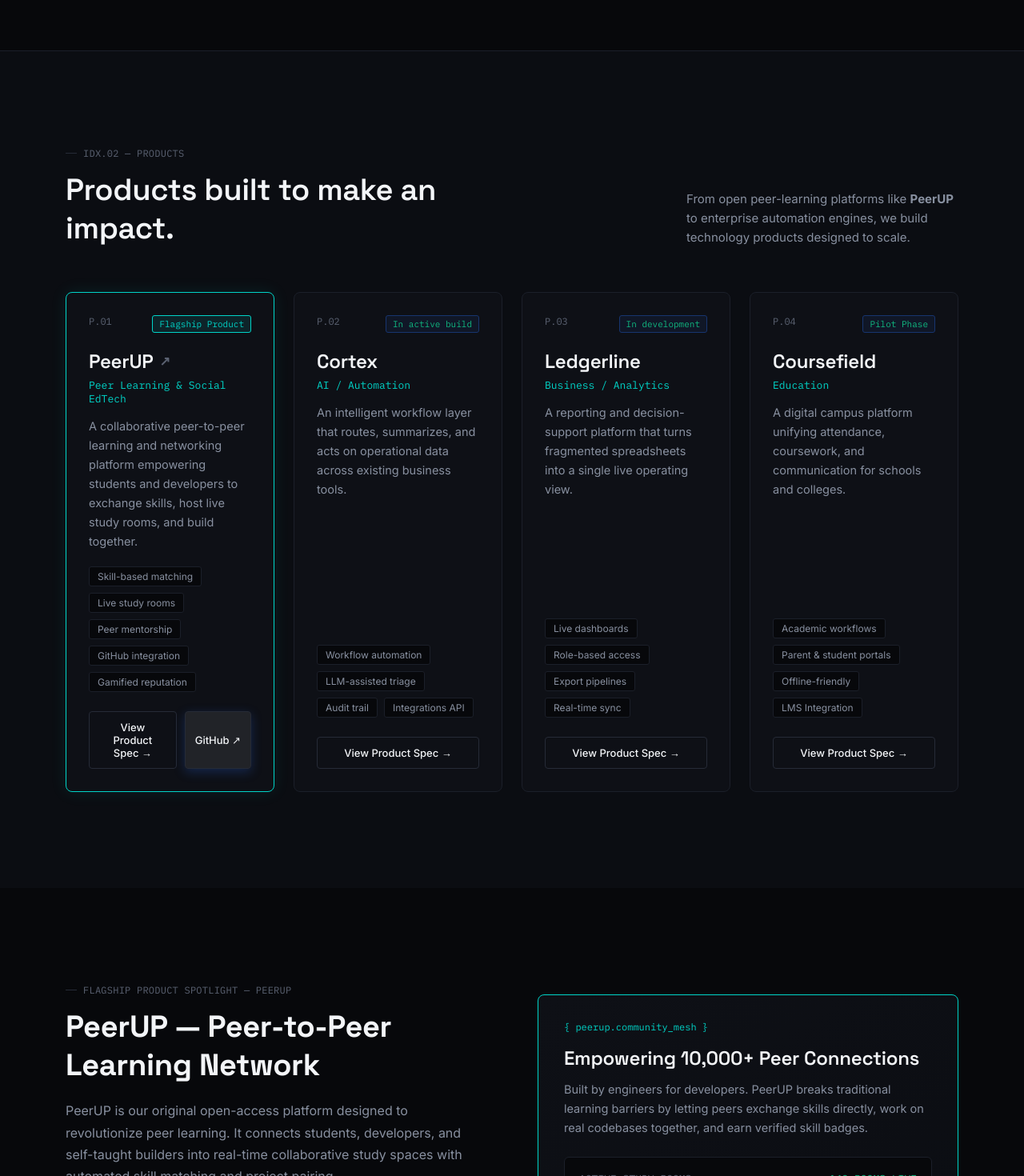
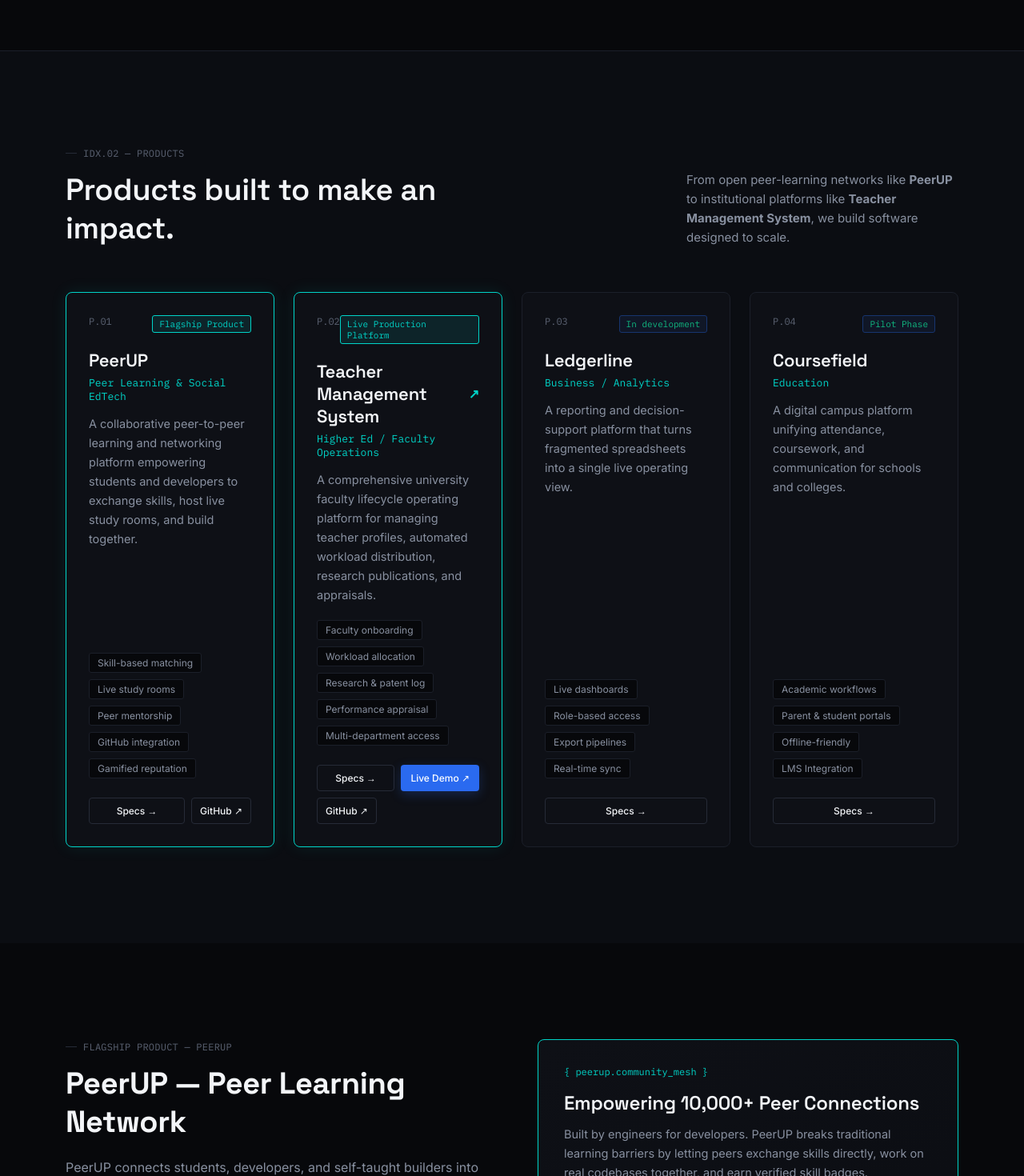
Before and after one commit to ShubhamAlapure/Terminal-W, a React (Vite) app: page / in a window 1280 px wide. Shown: the part 1330-2800 px from the top of the page at 80% size. Built offline with nearby package versions, Linux system fonts and the light colour scheme.

Commit message:
Replace Cortex section with Teacher Management System real product

```diff
--- a/package.json
+++ b/package.json
@@ -17,6 +17,7 @@
     "@types/react": "^18.3.5",
     "@types/react-dom": "^18.3.0",
     "@vitejs/plugin-react": "^4.3.1",
+    "vercel": "^59.11.2",
     "vite": "^5.4.2"
   }
 }
--- a/src/TerminalW.jsx
+++ b/src/TerminalW.jsx
@@ -35,14 +35,17 @@
   },
   {
     idx: "P.02",
-    id: "cortex",
-    name: "Cortex",
-    category: "AI / Automation",
-    desc: "An intelligent workflow layer that routes, summarizes, and acts on operational data across existing business tools.",
-    caps: ["Workflow automation", "LLM-assisted triage", "Audit trail", "Integrations API"],
-    status: "In active build",
-    metrics: "4.2x Faster Response Time",
-    details: "Cortex connects to Slack, GitHub, Jira, and CRM endpoints to automate complex triage and task routing using fine-tuned models.",
+    id: "teacher-management",
+    name: "Teacher Management System",
+    category: "Higher Ed / Faculty Operations",
+    desc: "A comprehensive university faculty lifecycle operating platform for managing teacher profiles, automated workload distribution, research publications, and appraisals.",
+    caps: ["Faculty onboarding", "Workload allocation", "Research & patent log", "Performance appraisal", "Multi-department access"],
+    status: "Live Production Platform",
+    metrics: "100% Automated Academic Workflows",
+    details: "Built for higher education institutions like MIT-ADT University, the Teacher Lifecycle Management System unifies faculty records, automated subject & credit hour allocations, research paper tracking, and promotion workflows.",
+    githubUrl: "https://github.com/ShubhamAlapure/teacher_management_system",
+    demoUrl: "https://teacher-management-system-chi.vercel.app/",
+    featured: true,
   },
   {
     idx: "P.03",
@@ -114,7 +117,7 @@
 
 const METRICS = [
   { label: "Active PeerUP Users & Connections", value: 10, prefix: "", suffix: "k+" },
-  { label: "Products in build", value: 12, prefix: "", suffix: "+" },
+  { label: "Faculty Records & Operations Managed", value: 100, prefix: "", suffix: "%" },
   { label: "Technologies in active use", value: 24, prefix: "", suffix: "+" },
   { label: "Engineers and designers", value: 45, prefix: "", suffix: "+" },
 ];
@@ -238,12 +241,12 @@
   );
 }
 
-// Interactive Cortex Triage Demo Widget
-function CortexDemoWidget() {
+// Interactive Teacher Management System Faculty Operations Simulator Widget
+function TeacherManagementDemoWidget() {
   const [logs, setLogs] = useState([
-    { id: 1, type: "EVENT", text: "Customer escalation #1042 received from Zendesk", time: "12:44:01" },
-    { id: 2, type: "AI_ANALYSIS", text: "Cortex LLM classified issue as High Priority (Billing API latency)", time: "12:44:02" },
-    { id: 3, type: "ACTION", text: "Routed ticket to #dev-oncall & updated Linear issue #ENG-882", time: "12:44:03" },
+    { id: 1, type: "FACULTY_VERIFIED", text: "Prof. S. Alapure registered to Department of Computer Science", time: "10:14:01" },
+    { id: 2, type: "WORKLOAD_ALIGNED", text: "Allocated CS-401 (DBMS) & CS-401L Lab — 16 Credit Hours/wk", time: "10:14:02" },
+    { id: 3, type: "RESEARCH_LOGGED", text: "IEEE Paper & Indian Patent #2026-CS-991 added to annual appraisal", time: "10:14:03" },
   ]);
   const [simulating, setSimulating] = useState(false);
 
@@ -253,23 +256,23 @@
     const timeStr = new Date().toLocaleTimeString();
 
     let newLogs = [];
-    if (preset === "devops") {
+    if (preset === "onboarding") {
       newLogs = [
-        { id: Date.now(), type: "EVENT", text: "AWS CloudWatch Alert: Spike in 500 errors on /api/v1/auth", time: timeStr },
-        { id: Date.now() + 1, type: "AI_ANALYSIS", text: "Cortex isolated root cause to DB connection pool exhaustion", time: timeStr },
-        { id: Date.now() + 2, type: "ACTION", text: "Triggered auto-scaling policy & notified SRE team lead", time: timeStr },
+        { id: Date.now(), type: "FACULTY_VERIFIED", text: "New Faculty Profile: Dr. R. Kulkarni onboarded to IT Department", time: timeStr },
+        { id: Date.now() + 1, type: "CREDENTIALS_SYNC", text: "PhD & Master credentials verified against University HR database", time: timeStr },
+        { id: Date.now() + 2, type: "ROLES_ASSIGNED", text: "Granted Associate Professor & Senior Research Advisor access", time: timeStr },
       ];
-    } else if (preset === "sales") {
+    } else if (preset === "workload") {
       newLogs = [
-        { id: Date.now(), type: "EVENT", text: "Inbound Enterprise Lead from ACME Corp ($120k ARR)", time: timeStr },
-        { id: Date.now() + 1, type: "AI_ANALYSIS", text: "Enriched lead via Clearbit & scored intent at 98/100", time: timeStr },
-        { id: Date.now() + 2, type: "ACTION", text: "Scheduled intro call & populated Salesforce opportunity", time: timeStr },
+        { id: Date.now(), type: "SUBJECT_ASSIGNED", text: "Assigned CS-502 (Distributed Systems & Cloud Computing - 4 Credits)", time: timeStr },
+        { id: Date.now() + 1, type: "LAB_ALLOCATION", text: "Allocated CS-502L Practical Sessions (Batch A1 & A2 - 4 Hours/wk)", time: timeStr },
+        { id: Date.now() + 2, type: "COMPLIANCE_PASS", text: "Total Faculty Workload: 16 Hours/wk — 100% AICTE/UGC Compliant", time: timeStr },
       ];
     } else {
       newLogs = [
-        { id: Date.now(), type: "EVENT", text: "Incoming user refund request via Intercom", time: timeStr },
-        { id: Date.now() + 1, type: "AI_ANALYSIS", text: "Verified transaction history & SLA policy compliance", time: timeStr },
-        { id: Date.now() + 2, type: "ACTION", text: "Auto-approved refund ($49.00) & sent confirmation email", time: timeStr },
+        { id: Date.now(), type: "PAPER_LOGGED", text: "IEEE Transactions Paper #9941 verified by University R&D Cell", time: timeStr },
+        { id: Date.now() + 1, type: "PATENT_RECORDED", text: "AI Academic Scheduling Patent application filed & indexed", time: timeStr },
+        { id: Date.now() + 2, type: "APPRAISAL_EVAL", text: "Annual Performance Appraisal Index score updated to Tier 1 (96/100)", time: timeStr },
       ];
     }
 
@@ -295,27 +298,27 @@
             <span style={{ width: 10, height: 10, borderRadius: "50%", background: "#27C93F" }} />
           </div>
           <span style={{ fontFamily: "'IBM Plex Mono', monospace", fontSize: 12, color: COLORS.cyan, fontWeight: 500 }}>
-            cortex.live-operating-view v2.4
+            tlms.faculty-portal v3.2 (MIT-ADT University Pune)
           </span>
         </div>
         <div style={{ display: "flex", gap: 8 }}>
           <span style={{ fontSize: 11, fontFamily: "'IBM Plex Mono', monospace", color: COLORS.green, background: "rgba(16, 185, 129, 0.1)", padding: "2px 8px", borderRadius: 12, border: "1px solid rgba(16, 185, 129, 0.3)" }}>
-            ● RUNNING
+            ● LIVE PLATFORM
           </span>
         </div>
       </div>
 
       {/* Control Buttons */}
       <div style={{ padding: "14px 18px", background: "rgba(14, 16, 22, 0.5)", borderBottom: `1px solid ${COLORS.border}`, display: "flex", gap: 10, flexWrap: "wrap", alignItems: "center" }}>
-        <span style={{ fontSize: 12, color: COLORS.mutedDim, fontFamily: "'IBM Plex Mono', monospace" }}>Trigger Event:</span>
-        <button onClick={() => runSimulation("devops")} className="ghost-btn" style={{ padding: "6px 12px", fontSize: 12, borderRadius: 4 }}>
-          ⚡ DevOps Alert
+        <span style={{ fontSize: 12, color: COLORS.mutedDim, fontFamily: "'IBM Plex Mono', monospace" }}>Test Workflow:</span>
+        <button onClick={() => runSimulation("onboarding")} className="ghost-btn" style={{ padding: "6px 12px", fontSize: 12, borderRadius: 4 }}>
+          👨‍🏫 Faculty Onboarding
         </button>
-        <button onClick={() => runSimulation("sales")} className="ghost-btn" style={{ padding: "6px 12px", fontSize: 12, borderRadius: 4 }}>
-          💼 Sales Lead
+        <button onClick={() => runSimulation("workload")} className="ghost-btn" style={{ padding: "6px 12px", fontSize: 12, borderRadius: 4 }}>
+          📚 Workload Allocation
         </button>
-        <button onClick={() => runSimulation("support")} className="ghost-btn" style={{ padding: "6px 12px", fontSize: 12, borderRadius: 4 }}>
-          🛠 Support Refund
+        <button onClick={() => runSimulation("appraisal")} className="ghost-btn" style={{ padding: "6px 12px", fontSize: 12, borderRadius: 4 }}>
+          📊 Appraisal & Research Log
         </button>
       </div>
 
@@ -323,10 +326,10 @@
       <div style={{ padding: 18, background: COLORS.panel2, minHeight: 210 }}>
         <div style={{ display: "flex", flexWrap: "wrap", justifyContent: "space-between", alignItems: "center", marginBottom: 12 }}>
           <span style={{ fontFamily: "'IBM Plex Mono', monospace", fontSize: 11, color: COLORS.mutedDim, textTransform: "uppercase" }}>
-            Live Event Triage & Automation Audit Log
+            Faculty Operating System & Academic Operations Log
           </span>
           <span style={{ fontFamily: "'IBM Plex Mono', monospace", fontSize: 11, color: COLORS.cyan }}>
-            {simulating ? "Processing event stream..." : "System idle & listening"}
+            {simulating ? "Updating academic ledger..." : "System active & synced"}
           </span>
         </div>
 
@@ -334,7 +337,7 @@
           {logs.map((log) => (
             <div key={log.id} style={{
               background: COLORS.bg,
-              border: `1px solid ${log.type === 'EVENT' ? COLORS.border : log.type === 'AI_ANALYSIS' ? COLORS.blueDim : 'rgba(16, 185, 129, 0.3)'}`,
+              border: `1px solid ${log.type.includes('VERIFIED') || log.type.includes('PASS') ? 'rgba(16, 185, 129, 0.3)' : log.type.includes('RESEARCH') || log.type.includes('PAPER') ? COLORS.blueDim : COLORS.border}`,
               borderRadius: 6,
               padding: "10px 14px",
               display: "flex",
@@ -349,8 +352,8 @@
                   fontWeight: 600,
                   padding: "3px 6px",
                   borderRadius: 3,
-                  background: log.type === 'EVENT' ? "rgba(255,255,255,0.06)" : log.type === 'AI_ANALYSIS' ? "rgba(42, 106, 240, 0.2)" : "rgba(16, 185, 129, 0.2)",
-                  color: log.type === 'EVENT' ? COLORS.text : log.type === 'AI_ANALYSIS' ? COLORS.cyan : COLORS.green,
+                  background: log.type.includes('PASS') || log.type.includes('VERIFIED') ? "rgba(16, 185, 129, 0.2)" : "rgba(42, 106, 240, 0.2)",
+                  color: log.type.includes('PASS') || log.type.includes('VERIFIED') ? COLORS.green : COLORS.cyan,
                 }}>
                   {log.type}
                 </span>
@@ -503,7 +506,7 @@
           <div>
             <div style={{ fontFamily: "'IBM Plex Mono', monospace", fontSize: 12, color: COLORS.cyan, marginBottom: 20, display: "flex", alignItems: "center", gap: 10 }}>
               <span style={{ width: 6, height: 6, borderRadius: "50%", background: COLORS.cyan, display: "inline-block", boxShadow: "0 0 8px #00D4C8" }} />
-              SYS.STATUS — CREATORS OF PEERUP & ENTERPRISE PRODUCTS
+              SYS.STATUS — CREATORS OF PEERUP & TEACHER MANAGEMENT SYSTEM
             </div>
             <h1 className="h-display" style={{ fontSize: "clamp(42px, 5vw, 64px)", lineHeight: 1.04, fontWeight: 700, margin: "0 0 26px" }}>
               Engineering<br />
@@ -512,10 +515,10 @@
               </span>
             </h1>
             <p style={{ fontSize: 18, color: COLORS.muted, lineHeight: 1.6, maxWidth: 480, margin: "0 0 36px" }}>
-              Terminal W Technologies builds high-performance software products like <strong>PeerUP</strong> and intelligent digital solutions that help organizations solve complex problems, operate smarter, and scale faster.
+              Terminal W Technologies builds high-performance software platforms like <strong>PeerUP</strong> and the <strong>Teacher Lifecycle Management System</strong> that help organizations solve complex problems, operate smarter, and scale faster.
             </p>
             <div style={{ display: "flex", gap: 14, marginBottom: 44, flexWrap: "wrap" }}>
-              <a href="#products" className="cta-btn" style={{ textDecoration: "none" }}>Explore PeerUP & Products</a>
+              <a href="#products" className="cta-btn" style={{ textDecoration: "none" }}>Explore Live Products</a>
               <a href="#contact" className="ghost-btn" style={{ textDecoration: "none" }}>Start a project</a>
             </div>
             <div style={{ fontFamily: "'IBM Plex Mono', monospace", fontSize: 12, color: COLORS.mutedDim, letterSpacing: "0.02em" }}>
@@ -533,7 +536,7 @@
         <div className="marquee-track" style={{ fontFamily: "'IBM Plex Mono', monospace", fontSize: 13, color: COLORS.mutedDim }}>
           {[...Array(2)].map((_, r) => (
             <React.Fragment key={r}>
-              {["PeerUP — Peer Learning Platform", "Product engineering", "AI and machine learning", "Full-stack development", "Cloud and APIs", "Data and analytics"].map((c) => (
+              {["Teacher Management System", "PeerUP Learning Network", "Product engineering", "AI and machine learning", "Full-stack development", "Cloud and APIs"].map((c) => (
                 <span key={c + r} style={{ display: "flex", alignItems: "center", gap: 12 }}>
                   <span style={{ width: 5, height: 5, background: COLORS.cyan, borderRadius: "50%", display: "inline-block" }} />
                   {c}
@@ -554,7 +557,7 @@
         </div>
         <div>
           <p style={{ fontSize: 17, color: COLORS.muted, lineHeight: 1.75, margin: "0 0 24px" }}>
-            Terminal W Technologies is a software solutions and product engineering company focused on building meaningful digital experiences, intelligent systems, and scalable technology products — including our flagship platform <strong>PeerUP</strong>.
+            Terminal W Technologies is a software solutions and product engineering company focused on building meaningful digital experiences, intelligent systems, and scalable technology platforms — including <strong>PeerUP</strong> and the <strong>Teacher Management System</strong>.
           </p>
           <p style={{ fontSize: 17, color: COLORS.muted, lineHeight: 1.75, margin: "0 0 32px" }}>
             We work across software products, custom platforms, AI solutions, web and mobile applications, data-driven systems, enterprise technology, and automation — treating every engagement as a product to be engineered, not a ticket to be closed.
@@ -574,7 +577,7 @@
               Products built to make an impact.
             </h2>
             <p style={{ color: COLORS.muted, fontSize: 15, maxWidth: 340, margin: 0, lineHeight: 1.6 }}>
-              From open peer-learning platforms like <strong>PeerUP</strong> to enterprise automation engines, we build technology products designed to scale.
+              From open peer-learning networks like <strong>PeerUP</strong> to institutional platforms like <strong>Teacher Management System</strong>, we build software designed to scale.
             </p>
           </div>
           <div className="grid-4" style={{ display: "grid", gridTemplateColumns: "repeat(auto-fit, minmax(260px, 1fr))", gap: 24 }}>
@@ -602,10 +605,10 @@
                     {p.status}
                   </span>
                 </div>
-                <h3 className="h-display" style={{ fontSize: 24, fontWeight: 600, margin: "0 0 6px", display: "flex", alignItems: "center", gap: 8 }}>
+                <h3 className="h-display" style={{ fontSize: 22, fontWeight: 600, margin: "0 0 6px", display: "flex", alignItems: "center", gap: 8 }}>
                   {p.name}
-                  {p.githubUrl && (
-                    <a href={p.githubUrl} target="_blank" rel="noreferrer" title="View GitHub Repo" style={{ color: COLORS.mutedDim, textDecoration: "none", fontSize: 16 }}>
+                  {p.demoUrl && (
+                    <a href={p.demoUrl} target="_blank" rel="noreferrer" title="Launch Live Product Demo" style={{ color: COLORS.cyan, textDecoration: "none", fontSize: 16 }}>
                       ↗
                     </a>
                   )}
@@ -621,21 +624,32 @@
                   ))}
                 </div>
 
-                <div style={{ display: "flex", gap: 10 }}>
+                <div style={{ display: "flex", gap: 8, flexWrap: "wrap" }}>
                   <button
                     onClick={() => setSelectedProduct(p)}
                     className="ghost-btn"
-                    style={{ flex: 1, justifyContent: "center", fontSize: 13 }}
+                    style={{ flex: 1, justifyContent: "center", fontSize: 12, padding: "8px 10px" }}
                   >
-                    View Product Spec →
+                    Specs →
                   </button>
+                  {p.demoUrl && (
+                    <a
+                      href={p.demoUrl}
+                      target="_blank"
+                      rel="noreferrer"
+                      className="cta-btn"
+                      style={{ padding: "8px 12px", fontSize: 12, textDecoration: "none" }}
+                    >
+                      Live Demo ↗
+                    </a>
+                  )}
                   {p.githubUrl && (
                     <a
                       href={p.githubUrl}
                       target="_blank"
                       rel="noreferrer"
-                      className="cta-btn"
-                      style={{ padding: "8px 12px", fontSize: 13, textDecoration: "none", background: "rgba(255,255,255,0.08)", color: COLORS.text, border: `1px solid ${COLORS.borderStrong}` }}
+                      className="ghost-btn"
+                      style={{ padding: "8px 10px", fontSize: 12, textDecoration: "none" }}
                     >
                       GitHub ↗
                     </a>
@@ -647,15 +661,15 @@
         </div>
       </section>
 
-      {/* FEATURED SPOTLIGHT — PEERUP PLATFORM */}
+      {/* FLAGSHIP SPOTLIGHT — PEERUP PLATFORM */}
       <section className="container grid-2" style={{ padding: "120px 32px", display: "grid", gridTemplateColumns: "1fr 1fr", gap: 64, alignItems: "center" }}>
         <div>
-          <Eyebrow>FLAGSHIP PRODUCT SPOTLIGHT — PEERUP</Eyebrow>
+          <Eyebrow>FLAGSHIP PRODUCT — PEERUP</Eyebrow>
           <h2 className="h-display" style={{ fontSize: 38, fontWeight: 700, margin: "0 0 20px" }}>
-            PeerUP — Peer-to-Peer Learning Network
+            PeerUP — Peer Learning Network
           </h2>
           <p style={{ fontSize: 16, color: COLORS.muted, lineHeight: 1.7, margin: "0 0 24px" }}>
-            PeerUP is our original open-access platform designed to revolutionize peer learning. It connects students, developers, and self-taught builders into real-time collaborative study spaces with automated skill matching and project pairing.
+            PeerUP connects students, developers, and self-taught builders into real-time collaborative study spaces with automated skill matching and project pairing.
           </p>
           <div style={{ display: "grid", gridTemplateColumns: "1fr 1fr", gap: 16, marginBottom: 36 }}>
             {[
@@ -717,31 +731,43 @@
         </div>
       </section>
 
-      {/* CORTEX LIVE INTERACTIVE DEMO */}
+      {/* TEACHER MANAGEMENT SYSTEM — LIVE INTERACTIVE DEMO (REPLACED CORTEX) */}
       <section className="container grid-2" style={{ padding: "120px 32px", display: "grid", gridTemplateColumns: "1fr 1fr", gap: 64, alignItems: "center" }}>
         <div>
-          <Eyebrow>ENTERPRISE AI — CORTEX ENGINE</Eyebrow>
+          <Eyebrow>ACADEMIC OPERATING SYSTEM — TEACHER MANAGEMENT</Eyebrow>
           <h2 className="h-display" style={{ fontSize: 36, fontWeight: 600, margin: "0 0 20px" }}>
-            Cortex Workflow Engine
+            Teacher Lifecycle Management System
           </h2>
           <p style={{ fontSize: 16, color: COLORS.muted, lineHeight: 1.7, margin: "0 0 24px" }}>
-            Most teams run on five disconnected tools and a Slack channel that's really the source of truth. Cortex sits across your existing stack, reads what's happening, and turns it into action — routed tasks, summarized threads, flagged exceptions.
+            Built for higher education universities (like MIT-ADT University Pune), the Teacher Lifecycle Management System unifies faculty records, automated subject & credit hour allocations, research paper tracking, and annual appraisal workflows.
           </p>
           <div style={{ display: "grid", gridTemplateColumns: "1fr 1fr", gap: 16, marginBottom: 36 }}>
-            {["Workflow automation", "LLM-assisted triage", "Full audit trail", "Role-based access", "Slack & Jira hooks", "Instant SLA alerts"].map((f) => (
+            {[
+              "Faculty Profile & Credential Sync",
+              "Automated Subject & Lab Allocations",
+              "Research Papers & Patent Log",
+              "Annual Appraisal Workflows",
+              "Multi-Department & HOD Access",
+              "AICTE / UGC Norms Compliance"
+            ].map((f) => (
               <div key={f} style={{ display: "flex", alignItems: "center", gap: 10, fontSize: 14, color: COLORS.text }}>
-                <span style={{ width: 6, height: 6, background: COLORS.cyan, borderRadius: "50%", display: "inline-block" }} />
+                <span style={{ width: 6, height: 6, background: COLORS.cyan, borderRadius: "50%", display: "inline-block", boxShadow: "0 0 8px #00D4C8" }} />
                 {f}
               </div>
             ))}
           </div>
-          <a href="#contact" className="cta-btn" style={{ textDecoration: "none" }}>
-            Request Cortex Sandbox Access →
-          </a>
+          <div style={{ display: "flex", gap: 14, flexWrap: "wrap" }}>
+            <a href="https://teacher-management-system-chi.vercel.app/" target="_blank" rel="noreferrer" className="cta-btn" style={{ textDecoration: "none" }}>
+              Launch Live App Demo ↗
+            </a>
+            <a href="https://github.com/ShubhamAlapure/teacher_management_system" target="_blank" rel="noreferrer" className="ghost-btn" style={{ textDecoration: "none" }}>
+              GitHub Repo ↗
+            </a>
+          </div>
         </div>
 
-        {/* Interactive Live Triage Demo Component */}
-        <CortexDemoWidget />
+        {/* Interactive Live Teacher Management Operations Widget */}
+        <TeacherManagementDemoWidget />
       </section>
 
       {/* SOLUTIONS SECTION */}
@@ -1010,9 +1036,14 @@
             </div>
 
             <div style={{ display: "flex", gap: 12, flexWrap: "wrap" }}>
+              {selectedProduct.demoUrl && (
+                <a href={selectedProduct.demoUrl} target="_blank" rel="noreferrer" className="cta-btn" style={{ textDecoration: "none" }}>
+                  Launch Live Demo ↗
+                </a>
+              )}
               {selectedProduct.githubUrl ? (
-                <a href={selectedProduct.githubUrl} target="_blank" rel="noreferrer" className="cta-btn" style={{ textDecoration: "none" }}>
-                  View PeerUP Repository on GitHub ↗
+                <a href={selectedProduct.githubUrl} target="_blank" rel="noreferrer" className="ghost-btn" style={{ textDecoration: "none" }}>
+                  View GitHub Repository ↗
                 </a>
               ) : (
                 <a href="#contact" onClick={() => setSelectedProduct(null)} className="cta-btn" style={{ textDecoration: "none" }}>
@@ -1048,7 +1079,7 @@
                 h: "Products",
                 links: [
                   { label: "PeerUP", href: "https://github.com/ShubhamAlapure/PeerUP", external: true },
-                  { label: "Cortex", href: "#products" },
+                  { label: "Teacher Management System", href: "https://teacher-management-system-chi.vercel.app/", external: true },
                   { label: "Ledgerline", href: "#products" },
                   { label: "Coursefield", href: "#products" }
                 ]
```
Also changed, not shown: 1 other file (tests, documents, lock files or other folders).
